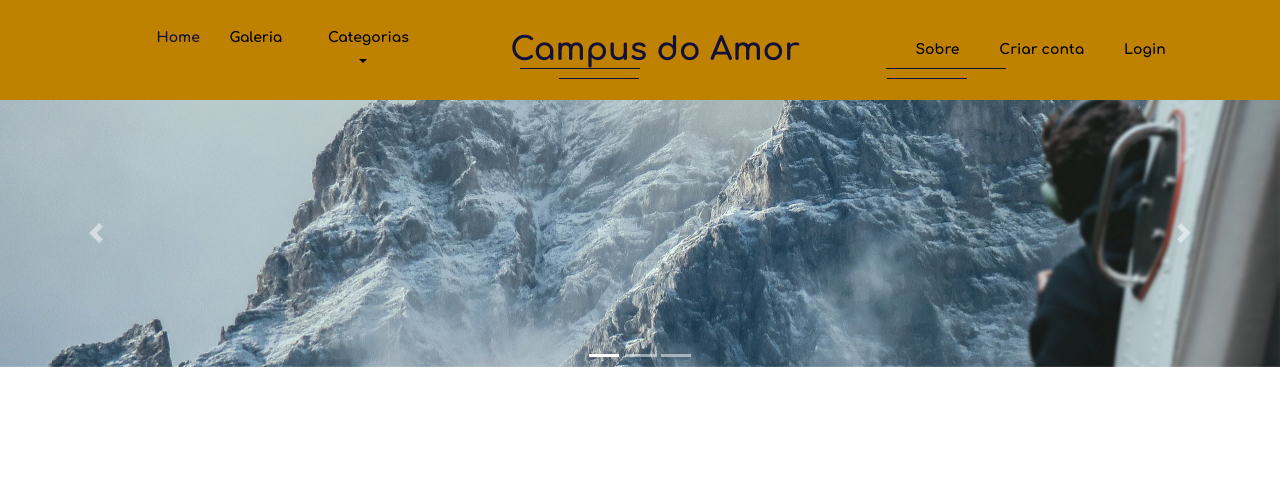
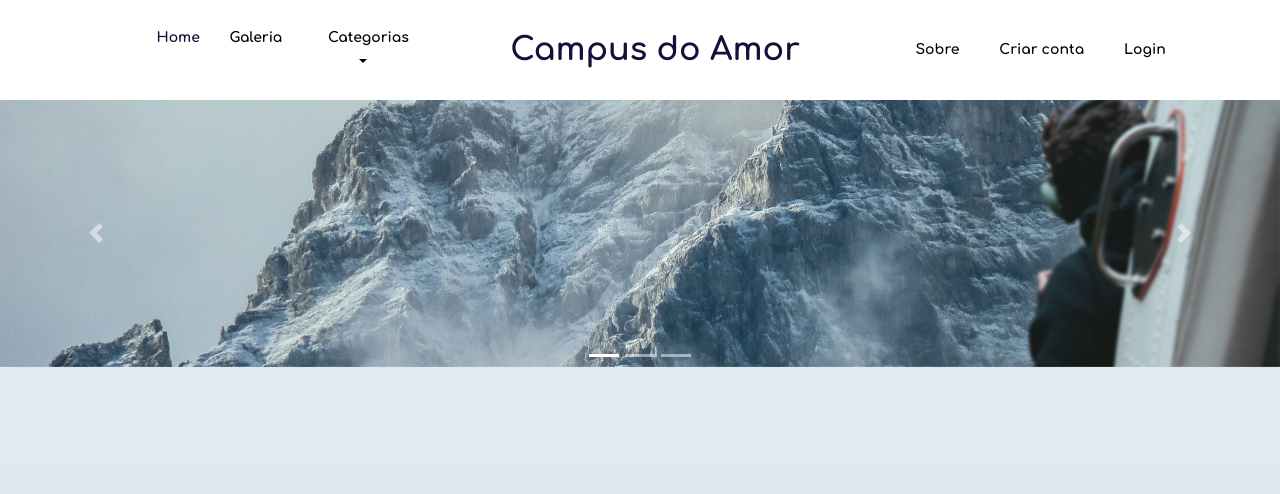
Before and after one commit to tiagojosesilva/gremio, a PHP site: page / in a window 1280 px wide. Shown: the top 494 px of the page. Run offline with PHP 8.4, Linux system fonts and the light colour scheme; style sheets or scripts are compiled from the project's sources; some libraries are stand-ins or nearby versions; some web fonts are replaced.

Commit message:
Novas cores

```diff
--- a/scss/main.scss
+++ b/scss/main.scss
@@ -10,6 +10,7 @@
 @import "theme/predefined";
 
 // Custom Scss
+@import "theme/generic";
 @import "theme/elements";
 @import "theme/header";
 @import "theme/home";
--- a/scss/theme/_blog.scss
+++ b/scss/theme/_blog.scss
@@ -1,20 +1,23 @@
 /* Causes Area css
 ============================================================================================ */
-.causes_area {
-}
+.causes_area {}
+
 .causes_slider {
   .owl-dots {
     text-align: center;
     margin-top: 80px;
+
     .owl-dot {
       height: 14px;
       width: 14px;
       background: #eeeeee;
       display: inline-block;
       margin-right: 7px;
+
       &:last-child {
         margin-right: 0px;
       }
+
       &.active {
         background: $primary-color;
       }
@@ -29,36 +32,45 @@
 .latest_blog_area {
   background: #f9f9ff;
 }
+
 .single-recent-blog-post {
   margin-bottom: 30px;
+
   .thumb {
     overflow: hidden;
+
     img {
       transition: all 0.7s linear;
     }
   }
+
   .details {
     padding-top: 30px;
+
     .sec_h4 {
       line-height: 24px;
       padding: 10px 0px 13px;
       transition: all 0.3s linear;
+
       &:hover {
         color: $text-color;
       }
     }
   }
+
   .date {
     font-size: 14px;
     line-height: 24px;
     font-weight: 400;
   }
+
   &:hover {
     img {
       transform: scale(1.23) rotate(10deg);
     }
   }
 }
+
 .tags {
   .tag_btn {
     font-size: 12px;
@@ -69,10 +81,12 @@
     padding: 1px 18px;
     text-align: center;
     color: $title-color;
+
     &:before {
       background: $primary-color;
     }
-    & + .tag_btn {
+
+    &+.tag_btn {
       margin-left: 2px;
     }
   }
@@ -83,13 +97,16 @@
   padding-top: 50px;
   padding-bottom: 80px;
 }
+
 .categories_post {
   position: relative;
   text-align: center;
   cursor: pointer;
+
   img {
     max-width: 100%;
   }
+
   .categories_details {
     position: absolute;
     top: 20px;
@@ -102,6 +119,7 @@
     display: flex;
     align-items: center;
     justify-content: center;
+
     h5 {
       margin-bottom: 0px;
       font-size: 18px;
@@ -119,12 +137,14 @@
       //				left: 0px;
       //			}
     }
+
     p {
       font-weight: 300;
       font-size: 14px;
       line-height: 26px;
       margin-bottom: 0px;
     }
+
     .border_line {
       margin: 10px 0px;
       background: #fff;
@@ -132,6 +152,7 @@
       height: 1px;
     }
   }
+
   &:hover {
     .categories_details {
       background: rgba(234, 44, 88, 0.85);
@@ -140,28 +161,34 @@
 }
 
 /*============ blog_left_sidebar css ==============*/
-.blog_area {
-}
-.blog_left_sidebar {
-}
+.blog_area {}
+
+.blog_left_sidebar {}
+
 .blog_item {
   margin-bottom: 40px;
 }
+
 .blog_info {
   padding-top: 30px;
+
   .post_tag {
     padding-bottom: 20px;
+
     a {
       font: 300 14px/21px $primary-font;
       color: $title-color;
+
       &:hover {
         color: $text-color;
       }
+
       &.active {
         color: $primary-color;
       }
     }
   }
+
   .blog_meta {
     li {
       a {
@@ -170,6 +197,7 @@
         vertical-align: middle;
         padding-bottom: 12px;
         display: inline-block;
+
         i {
           color: $title-color;
           font-size: 16px;
@@ -178,6 +206,7 @@
           line-height: 20px;
           vertical-align: middle;
         }
+
         &:hover {
           color: $primary-color;
         }
@@ -185,27 +214,33 @@
     }
   }
 }
+
 .blog_post {
   img {
     max-width: 100%;
   }
 }
+
 .blog_details {
   padding-top: 20px;
+
   h2 {
     font-size: 24px;
     line-height: 36px;
     color: $title-color;
     font-weight: 600;
     transition: all 0.3s linear;
+
     &:hover {
       color: $primary-color;
     }
   }
+
   p {
     margin-bottom: 26px;
   }
 }
+
 .view_btn {
   font-size: 14px;
   line-height: 36px;
@@ -218,9 +253,11 @@
 
 .blog-pagination {
   padding-top: 10px;
+
   .page-link {
     border-radius: 0;
   }
+
   .page-item {
     border: none;
   }
@@ -246,6 +283,7 @@
   line-height: 1.25;
   color: #818bb3;
   border: none;
+
   &:focus {
     outline: none;
     box-shadow: none;
@@ -269,21 +307,27 @@
   @media (max-width: 991px) {
     margin-top: 80px;
   }
+
   .single-sidebar-widget {
     padding: 50px 30px;
     background: #f9f9ff;
     margin-bottom: 30px;
+
     @media (max-width: 991px) {
       margin-top: 30px;
     }
+
     @media (max-width: 575px) {
       padding: 50px 15px;
     }
+
     &:last-child {
       margin-bottom: 0px;
     }
   }
+
   .search-widget {
+
     // .search-form {
     //   border: 1px solid $primary-color;
     // }
@@ -295,10 +339,12 @@
       border: none;
       float: left;
       width: 80%;
+
       @media (max-width: 575px) {
         width: 86%;
       }
     }
+
     ::-webkit-input-placeholder {
       /* Chrome/Opera/Safari */
       color: $primary-color;
@@ -306,6 +352,7 @@
       font-size: 14px;
       opacity: .8;
     }
+
     ::-moz-placeholder {
       /* Firefox 19+ */
       color: $primary-color;
@@ -313,6 +360,7 @@
       font-size: 14px;
       opacity: .8;
     }
+
     :-ms-input-placeholder {
       /* IE 10+ */
       color: $primary-color;
@@ -320,6 +368,7 @@
       font-size: 14px;
       opacity: .8;
     }
+
     :-moz-placeholder {
       /* Firefox 18- */
       color: $primary-color;
@@ -327,6 +376,7 @@
       font-size: 14px;
       opacity: .8;
     }
+
     form.search-form button {
       float: left;
       width: 20%;
@@ -336,10 +386,12 @@
       border: none;
       cursor: pointer;
       background: #ffffff;
+
       @media (max-width: 575px) {
         width: 14%;
       }
     }
+
     form.search-form::after {
       content: "";
       clear: both;
@@ -355,6 +407,7 @@
       font-weight: 700;
       position: relative;
       display: inline-block;
+
       &::after {
         content: "";
         position: absolute;
@@ -365,28 +418,35 @@
         background: $title-color;
       }
     }
+
     .instafeed {
       margin: 20px -24px 0px;
       padding: 0 15px;
+
       @media (max-width: 767px) {
         margin: 20px -16px;
       }
+
       @media (max-width: 575px) {
         margin: 20px 0px 0px;
         padding: 0px;
       }
+
       li {
         overflow: hidden;
         width: 33%;
+
         @media (max-width: 991px) {
           width: auto;
         }
+
         img {
           margin: 5px;
         }
       }
     }
   }
+
   .popular-post-widget {
     .popular-title {
       color: $primary-color;
@@ -395,45 +455,49 @@
       font-weight: 700;
       position: relative;
       display: inline-block;
+
       &::after {
         content: "";
-        position: absolute;
-        top: 13px;
-        right: -75%;
-        height: 2px;
-        width: 80px;
-        background: $title-color;
+
       }
     }
+
     .popular-post-list {
       margin-top: 30px;
     }
+
     .single-post-list {
       margin-bottom: 30px;
+
       &:last-child {
         margin-bottom: 0px;
       }
+
       .details {
         h6 {
           font-size: 16px;
           line-height: 26px;
           margin-bottom: 10px;
           @include transition();
+
           &:hover {
             color: $primary-color;
           }
         }
+
         p {
           margin-bottom: 0px;
         }
       }
     }
   }
+
   .ads-widget {
     img {
       width: 100%;
     }
   }
+
   .post-category-widget {
     .category-title {
       color: $primary-color;
@@ -442,6 +506,7 @@
       font-weight: 700;
       position: relative;
       display: inline-block;
+
       &::after {
         content: "";
         position: absolute;
@@ -452,30 +517,37 @@
         background: $title-color;
       }
     }
+
     .cat-list {
       li {
         padding: 13px 20px;
         background: #ffffff;
         margin-bottom: 15px;
         @include transition();
+
         &:last-child {
           margin-bottom: 0px;
         }
+
         p {
           font-weight: 300;
           font-size: 14px;
           margin-bottom: 0px;
           @include transition();
         }
+
         a {
           color: $text-color;
           @include transition();
         }
+
         &:hover {
           background: $primary-color;
+
           a {
             color: #ffffff;
           }
+
           p {
             color: #ffffff;
           }
@@ -483,6 +555,7 @@
       }
     }
   }
+
   .newsletter-widget {
     .newsletter-title {
       color: $primary-color;
@@ -491,6 +564,7 @@
       font-weight: 700;
       position: relative;
       display: inline-block;
+
       &::after {
         content: "";
         position: absolute;
@@ -501,13 +575,16 @@
         background: $title-color;
       }
     }
+
     .col-autos {
       width: 100%;
     }
+
     p {
       text-align: center;
       margin: 20px 0px;
     }
+
     .bbtns {
       background: $primary-color;
       color: $white;
@@ -518,19 +595,23 @@
       border-radius: 0;
       cursor: pointer;
       @include transition();
+
       &:hover {
         opacity: 0.9;
       }
     }
+
     .input-group-text {
       background: $white;
       border-radius: 0px;
       vertical-align: top;
+
       i {
         color: #ccc;
         margin-top: -1px;
       }
     }
+
     .form-control {
       border-radius: 0px;
       font-size: 13px;
@@ -539,38 +620,45 @@
       height: 50px;
       // border: 1px solid $text-color;
       font-family: $primary-font;
+
       &:focus {
         box-shadow: none;
       }
     }
+
     ::-webkit-input-placeholder {
       /* Chrome/Opera/Safari */
       font-size: 13px;
       color: $primary-color;
       opacity: .8;
     }
+
     ::-moz-placeholder {
       /* Firefox 19+ */
       font-size: 13px;
       color: $primary-color;
       opacity: .8;
     }
+
     :-ms-input-placeholder {
       /* IE 10+ */
       font-size: 13px;
       color: $primary-color;
       opacity: .8;
     }
+
     :-moz-placeholder {
       /* Firefox 18- */
       font-size: 13px;
       color: $primary-color;
       opacity: .8;
     }
+
     .text-bottom {
       margin-bottom: 0px;
     }
   }
+
   .share-widget {
     .share-title {
       color: $primary-color;
@@ -579,6 +667,7 @@
       font-weight: 700;
       position: relative;
       display: inline-block;
+
       &::after {
         content: "";
         position: absolute;
@@ -589,6 +678,7 @@
         background: $title-color;
       }
     }
+
     .social-icons {
       a {
         color: $primary-color;
@@ -603,9 +693,11 @@
         display: inline-block;
         cursor: pointer;
         @include transition();
+
         @media (max-width: 1119px) and (min-width: 991px) {
           margin-right: 4px;
         }
+
         &:hover {
           background: $primary-color;
           color: #ffffff;
@@ -620,26 +712,32 @@
 .single-post-area {
   .social-links {
     padding-top: 10px;
+
     li {
       display: inline-block;
       margin-bottom: 10px;
+
       a {
         color: #cccccc;
         padding: 7px;
         font-size: 14px;
         transition: all 0.2s linear;
+
         &:hover {
           color: $title-color;
         }
       }
     }
   }
+
   .blog_details {
     padding-top: 26px;
+
     p {
       margin-bottom: 10px;
     }
   }
+
   .quotes {
     margin-top: 20px;
     margin-bottom: 30px;
@@ -651,76 +749,95 @@
     color: #777;
     font-style: italic;
   }
+
   .arrow {
     position: absolute;
+
     .lnr {
       font-size: 20px;
       font-weight: 600;
     }
   }
+
   .thumb {
     .overlay-bg {
       background: rgba(#000, 0.8);
     }
   }
+
   .navigation-area {
     border-bottom: 1px solid #eee;
     padding-top: 60px;
     padding-bottom: 50px;
+
     p {
       margin-bottom: 0px;
     }
+
     h4 {
       font-size: 18px;
       line-height: 25px;
       color: $title-color;
     }
+
     .nav-left {
       text-align: left;
+
       .thumb {
         margin-right: 20px;
         background: #000;
+
         img {
           @include transition();
         }
       }
+
       .lnr {
         margin-left: 20px;
         opacity: 0;
         @include transition();
       }
+
       &:hover {
         .lnr {
           opacity: 1;
         }
+
         .thumb {
           img {
             opacity: 0.5;
           }
         }
       }
+
       @media (max-width: 767px) {
         margin-bottom: 30px;
       }
     }
+
     .nav-right {
       text-align: right;
+
       .thumb {
         margin-left: 20px;
         background: #000;
+
         img {
           @include transition();
         }
       }
+
       .lnr {
         margin-right: 20px;
         opacity: 0;
         @include transition();
       }
+
       &:hover {
         .lnr {
           opacity: 1;
         }
+
         .thumb {
           img {
             opacity: 0.5;
@@ -741,56 +858,70 @@
   background: #fff;
   border-bottom: 1px solid #eee;
   padding: 50px 0px;
+
   @media (max-width: 414px) {
     padding: 50px 8px;
   }
+
   h4 {
     margin-bottom: 30px;
     color: $title-color;
     font-size: 18px;
   }
+
   h5 {
     font-size: 16px;
     font-weight: bold;
     margin-bottom: 0px;
   }
+
   a {
     color: $title-color;
   }
+
   .comment-list {
     padding-bottom: 48px;
+
     &:last-child {
       padding-bottom: 0px;
     }
+
     &.left-padding {
       padding-left: 25px;
     }
+
     @media (max-width: 413px) {
       .single-comment {
         h5 {
           font-size: 12px;
         }
+
         .date {
           font-size: 11px;
         }
+
         .comment {
           font-size: 10px;
         }
       }
     }
   }
+
   .thumb {
     margin-right: 20px;
   }
+
   .date {
     font-size: 12px;
     margin-bottom: 13px;
     text-transform: uppercase;
   }
+
   .comment {
     color: #777777;
     margin-bottom: 0px;
   }
+
   .btn-reply {
     background-color: #fff;
     color: $primary-color;
@@ -802,6 +933,7 @@
     line-height: 28px;
     border-radius: 0px;
     @include transition();
+
     &:hover {
       background-color: $primary-color;
       color: #fff;
@@ -814,6 +946,7 @@
   text-align: left;
   padding: 47px 0px 43px;
   margin-bottom: 40px;
+
   h4 {
     text-align: left;
     margin-bottom: 30px;
@@ -821,19 +954,24 @@
     line-height: 22px;
     color: $title-color;
   }
+
   .name {
     padding-left: 0px;
+
     @media (max-width: 767px) {
       padding-right: 0px;
       margin-bottom: 1rem;
     }
   }
+
   .email {
     padding-right: 0px;
+
     @media (max-width: 991px) {
       padding-left: 0px;
     }
   }
+
   .form-control {
     padding: 8px 20px;
     background: #f2f3f7;
@@ -843,22 +981,26 @@
     font-size: 14px;
     color: #777777;
     border: 1px solid transparent;
+
     &:focus {
       box-shadow: none;
       border: 1px solid #eee;
     }
+
     @include placeholder {
       font-size: 13px;
       color: $primary-color;
       opacity: .8;
     }
   }
+
   textarea {
     &.form-control {
       height: 140px;
       resize: none;
     }
   }
+
   .submit_btn {
     float: right;
     text-transform: uppercase;
@@ -875,9 +1017,11 @@
     margin-bottom: 20px;
     margin-top: 30px;
   }
+
   .user_details {
     overflow: hidden;
     margin-bottom: 30px;
+
     .float-left {
       a {
         display: inline-block;
@@ -895,25 +1039,30 @@
         margin-right: 10px;
         margin-top: 10px;
         text-transform: uppercase;
+
         &:hover {
           background: $primary-color;
           color: #fff;
         }
       }
     }
+
     .float-right {
       .media {
         text-align: right;
         vertical-align: middle;
+
         .media-body {
           text-align: right;
           vertical-align: middle;
           align-self: center;
+
           h5 {
             font-size: 14px;
             color: #415094;
             margin-bottom: 5px;
           }
+
           p {
             font-size: 12px;
             color: #828bb2;
@@ -921,6 +1070,7 @@
             text-transform: uppercase;
           }
         }
+
         .d-flex {
           padding-left: 14px;
           vertical-align: middle;
@@ -929,16 +1079,19 @@
       }
     }
   }
+
   p {
     font-size: 14px;
     color: $text-color;
     margin-bottom: 15px;
   }
+
   .blockquote {
     background: #f2f3f7;
     padding: 30px;
     box-shadow: -20.84px 21.58px 30px 0px rgba(176, 176, 176, 0.1);
     margin: 35px 0px;
+
     p {
       background: #ffffff;
       margin-bottom: 0px;
@@ -947,6 +1100,7 @@
       font-style: italic;
     }
   }
+
   .news_d_footer {
     overflow: hidden;
     border-top: 1px solid #eeeeee;
@@ -954,21 +1108,26 @@
     width: 100%;
     padding-top: 15px;
     margin-top: 40px;
+
     a {
       font-size: 14px;
       color: $text-color;
+
       i {
         padding-right: 8px;
       }
     }
+
     .news_socail {
       a {
         margin-right: 10px;
         color: #828bb2;
         font-size: 14px;
+
         &:hover {
           color: $primary-color;
         }
+
         &:last-child {
           margin-right: 0px;
         }
--- /dev/null
+++ b/scss/theme/_generic.scss
@@ -0,0 +1,3 @@
+body {
+  background-image: $body-background;
+}
--- a/scss/theme/_header.scss
+++ b/scss/theme/_header.scss
@@ -2,58 +2,44 @@
   text-align: center;
   padding: 15px 0;
   position: relative;
-  &:before,
-  &:after {
-    content: "";
-    position: absolute;
-    bottom: 0px;
-    height: 1px;
-    width: 120px;
-    background: $primary-color;
-    @media (max-width: 1199px) {
-      display: none;
-    }
-  }
-  &:before {
-    left: -135px;
-  }
-  &:after {
-    right: -135px;
-  }
+
   @media (max-width: 991px) {
     position: absolute;
     top: 9px;
     padding: 0;
     text-align: left;
   }
+
   @media (max-width: 420px) {
     top: 12px;
   }
 }
+
 .logo-inner {
   position: relative;
+
   &:before,
   &:after {
     content: "";
-    position: absolute;
-    bottom: -10px;
-    height: 1px;
-    width: 80px;
-    background: $primary-color;
+
     @media (max-width: 1199px) {
       display: none;
     }
   }
+
   &:before {
     left: -96px;
   }
+
   &:after {
     right: -96px;
   }
+
   img {
     @media (max-width: 1199px) and (min-width: 992px) {
       width: 38%;
     }
+
     @media (max-width: 575px) {
       width: 80%;
     }
@@ -66,25 +52,31 @@
   width: 100%;
   z-index: 999999;
   @include transition();
+
   @media (max-width: 991px) {
     position: absolute;
     box-shadow: -21.213px 21.213px 30px 0px rgba(158, 158, 158, 0.3);
   }
+
   .navbar {
     padding: 0;
+
     @media (max-width: 991px) {
       padding: 20px 0;
       max-width: 100px;
       margin-left: auto;
     }
+
     .dropdown-item {
       width: auto !important;
       text-align: left;
       font-size: 14px;
+
       @media (max-width: 991px) {
         text-align: right;
         padding: 0.25rem;
       }
+
       &:hover {
         color: $primary-color;
       }
@@ -110,6 +102,7 @@
     -o-transition: all 200ms ease-in;
     transition: all 200ms ease-in;
   }
+
   .dropdown:hover .dropdown-menu {
     display: block;
     opacity: 1;
@@ -126,26 +119,32 @@
 
 .menu-left {
   text-align: right;
+
   a {
     margin-right: 26px;
     color: $black;
     font-size: 14px;
     font-family: $title-font;
     font-weight: 700;
+
     @media (max-width: 1199px) {
       margin-right: 16px;
     }
+
     @media (max-width: 991px) {
       margin-right: 7px;
     }
+
     &:hover,
     &.active {
       color: $primary-color;
     }
+
     &:last-child {
       margin-right: 0;
     }
   }
+
   @media (max-width: 991px) {
     display: none;
   }
@@ -160,26 +159,32 @@
       font-family: $title-font;
       font-weight: 700;
       padding: 38px 0px;
+
       &:hover,
       &.active {
         color: $primary-color;
       }
+
       @media (max-width: 1199px) {
         margin: 0px 9px;
       }
+
       @media (max-width: 991px) {
         padding: 10px 0;
         margin-right: 7px;
         letter-spacing: normal;
       }
     }
+
     .dropdown-menu {
       border-radius: 0;
       margin-top: 0px;
       border: none;
+
       @media (max-width: 991px) {
         margin-top: 0px;
       }
+
       a {
         display: block;
         margin-bottom: 10px;
@@ -188,17 +193,22 @@
       }
     }
   }
+
   @media (max-width: 1280px) and (min-width: 799px) {
     font-size: 11px;
   }
+
   @media (max-width: 800px) {
     font-size: 14px;
   }
+
   @media (max-width: 991px) {
     text-align: right;
   }
+
   .hide-lg {
     display: none;
+
     @media (max-width: 991px) {
       display: block;
     }
--- a/scss/theme/_variables.scss
+++ b/scss/theme/_variables.scss
@@ -1,7 +1,9 @@
 //    Font Family
 
-$primary-font: "Open Sans", sans-serif;
-$title-font: 'Comfortaa', cursive;
+$primary-font: "Open Sans",
+sans-serif;
+$title-font: 'Comfortaa',
+cursive;
 
 
 
@@ -12,7 +14,8 @@
 $primary-color2: #fdc136;
 $title-color: #13113a;
 $text-color: #706f87;
+$body-background: linear-gradient(to top, #cfd9df 0%, #e2ebf0 100%);
 
-$white: #BF8100;
+$white: #fff;
 $offwhite: #f9f9ff;
 $black: #000;
```
